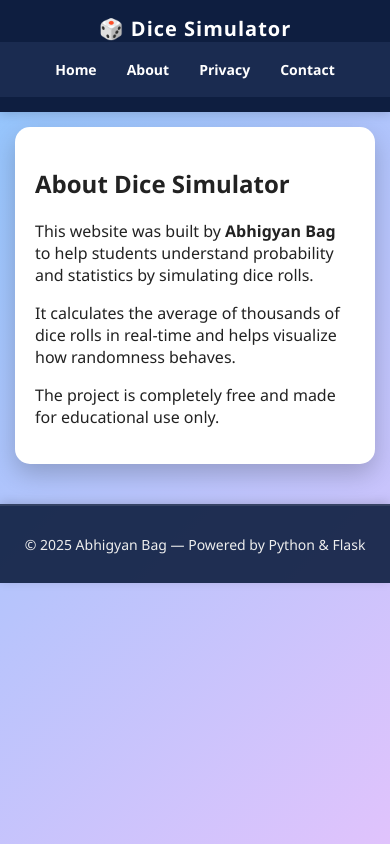
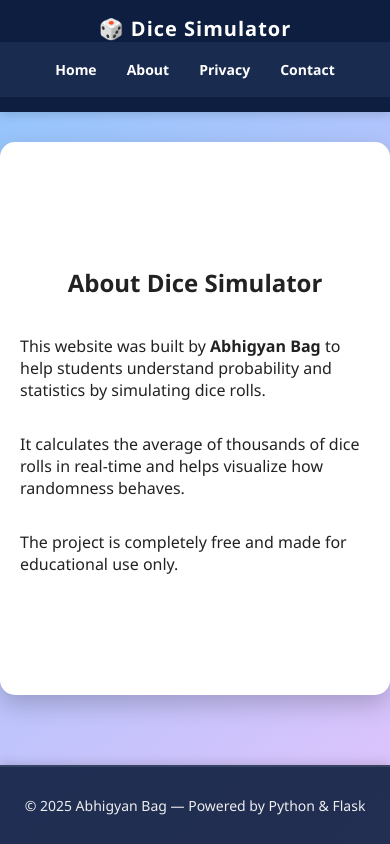
Before and after one commit to Abhigyan123423/dice-sim-app, a Flask app: page /about in a window 390 px wide. Run offline with Flask 3, Linux system fonts and the light colour scheme.

Commit message:
Update style.css

```diff
--- a/static/style.css
+++ b/static/style.css
@@ -1,10 +1,13 @@
 /* Full Page Gradient Background */
+/* Make the page use full height */
 body {
   font-family: 'Segoe UI', sans-serif;
   background: linear-gradient(135deg, #8EC5FC, #E0C3FC);
   min-height: 100vh;
   margin: 0;
   padding: 0;
+  display: flex;
+  flex-direction: column;
   color: #222;
 }
 
@@ -124,7 +127,11 @@ footer {
   }
 
   main {
-    margin: 15px;
-    padding: 20px;
+  flex: 1;
+  display: flex;
+  flex-direction: column;
+  align-items: center;
+  justify-content: center;
+  padding: 40px 20px;
   }
 }
```
